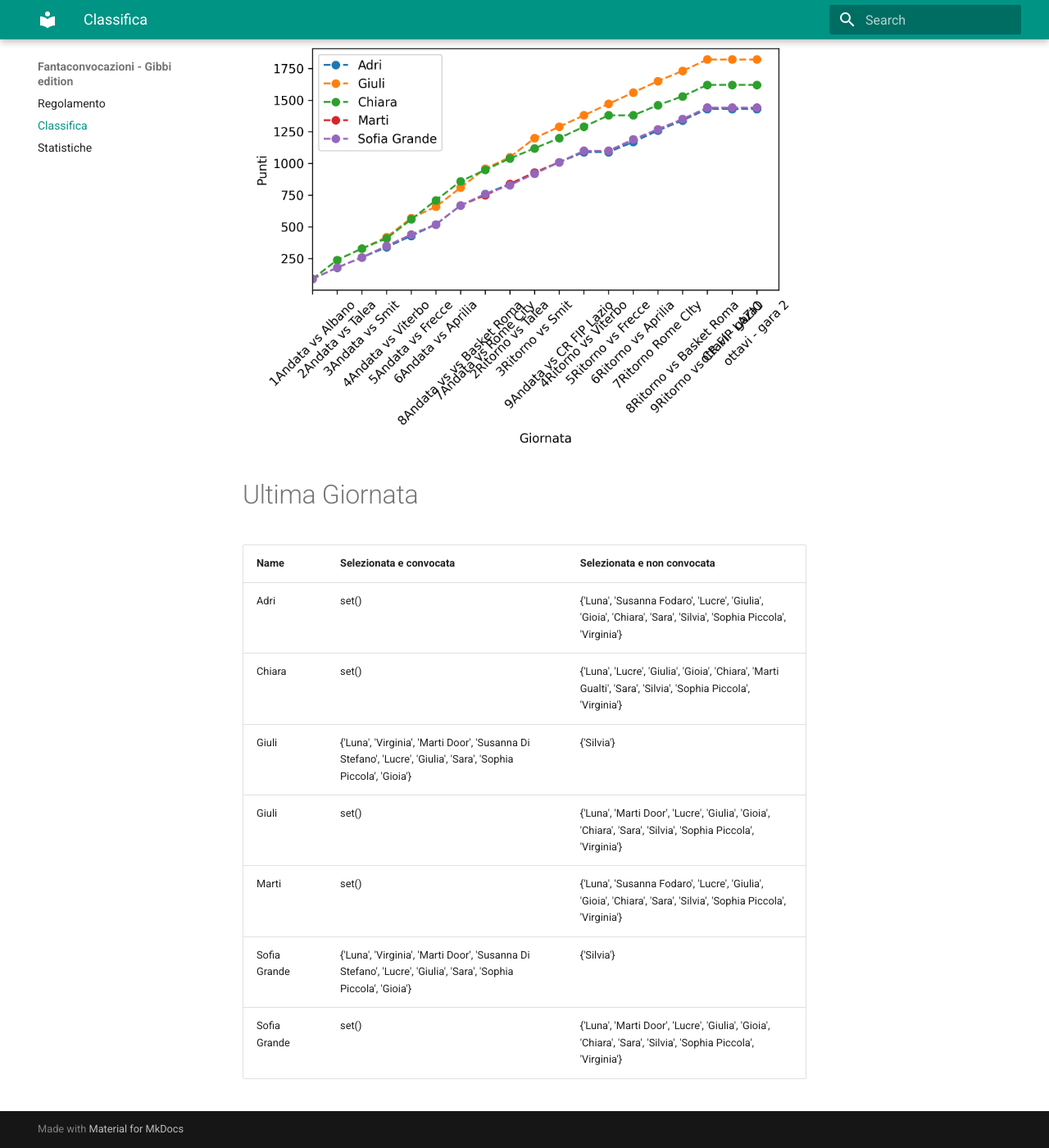
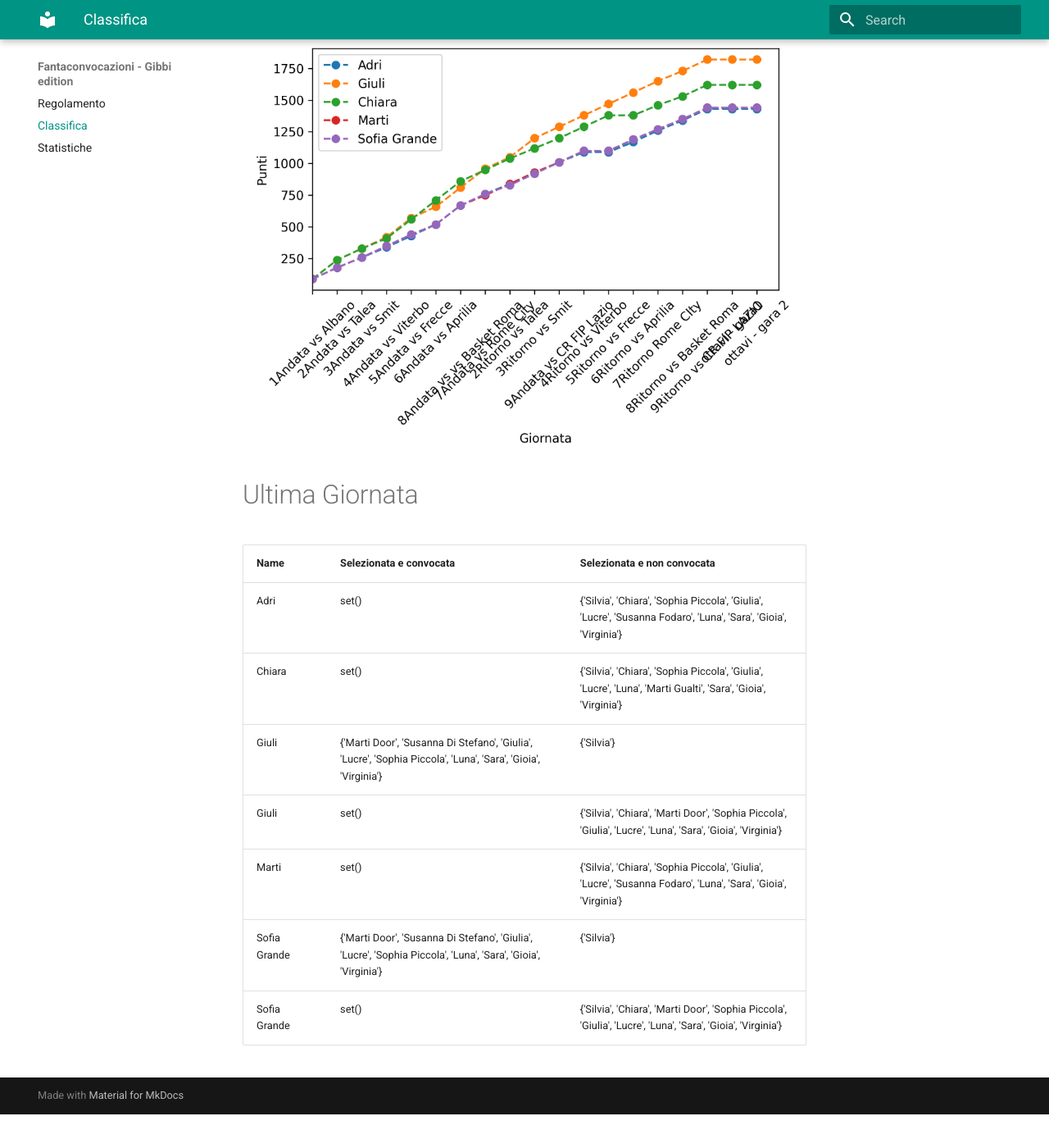
Before and after one commit to martinig94/fantagibbi, an MkDocs documentation site: the page built from docs/Classifica.md, in a window 1280 px wide and 1400 px high, scrolled down 565 px. Shown: the whole window at 82% size. Built offline with MkDocs 1.6.1 and Material for MkDocs 9.7.7, drawn with Linux system fonts in a browser that asks for light colours; after the commit the page ends 1924 px from its top, so only the background shows below that.

Commit message:
Auto-update from main.py

```diff
--- a/docs/Classifica.md
+++ b/docs/Classifica.md
@@ -18,11 +18,11 @@
 <!-- START_TABLE CORRECT -->
 | Name         | Selezionata e convocata                                                                                        | Selezionata e non convocata                                                                                      |
 |:-------------|:---------------------------------------------------------------------------------------------------------------|:-----------------------------------------------------------------------------------------------------------------|
-| Adri         | set()                                                                                                          | {'Luna', 'Susanna Fodaro', 'Lucre', 'Giulia', 'Gioia', 'Chiara', 'Sara', 'Silvia', 'Sophia Piccola', 'Virginia'} |
-| Chiara       | set()                                                                                                          | {'Luna', 'Lucre', 'Giulia', 'Gioia', 'Chiara', 'Marti Gualti', 'Sara', 'Silvia', 'Sophia Piccola', 'Virginia'}   |
-| Giuli        | {'Luna', 'Virginia', 'Marti Door', 'Susanna Di Stefano', 'Lucre', 'Giulia', 'Sara', 'Sophia Piccola', 'Gioia'} | {'Silvia'}                                                                                                       |
-| Giuli        | set()                                                                                                          | {'Luna', 'Marti Door', 'Lucre', 'Giulia', 'Gioia', 'Chiara', 'Sara', 'Silvia', 'Sophia Piccola', 'Virginia'}     |
-| Marti        | set()                                                                                                          | {'Luna', 'Susanna Fodaro', 'Lucre', 'Giulia', 'Gioia', 'Chiara', 'Sara', 'Silvia', 'Sophia Piccola', 'Virginia'} |
-| Sofia Grande | {'Luna', 'Virginia', 'Marti Door', 'Susanna Di Stefano', 'Lucre', 'Giulia', 'Sara', 'Sophia Piccola', 'Gioia'} | {'Silvia'}                                                                                                       |
-| Sofia Grande | set()                                                                                                          | {'Luna', 'Marti Door', 'Lucre', 'Giulia', 'Gioia', 'Chiara', 'Sara', 'Silvia', 'Sophia Piccola', 'Virginia'}     |
+| Adri         | set()                                                                                                          | {'Silvia', 'Chiara', 'Sophia Piccola', 'Giulia', 'Lucre', 'Susanna Fodaro', 'Luna', 'Sara', 'Gioia', 'Virginia'} |
+| Chiara       | set()                                                                                                          | {'Silvia', 'Chiara', 'Sophia Piccola', 'Giulia', 'Lucre', 'Luna', 'Marti Gualti', 'Sara', 'Gioia', 'Virginia'}   |
+| Giuli        | {'Marti Door', 'Susanna Di Stefano', 'Giulia', 'Lucre', 'Sophia Piccola', 'Luna', 'Sara', 'Gioia', 'Virginia'} | {'Silvia'}                                                                                                       |
+| Giuli        | set()                                                                                                          | {'Silvia', 'Chiara', 'Marti Door', 'Sophia Piccola', 'Giulia', 'Lucre', 'Luna', 'Sara', 'Gioia', 'Virginia'}     |
+| Marti        | set()                                                                                                          | {'Silvia', 'Chiara', 'Sophia Piccola', 'Giulia', 'Lucre', 'Susanna Fodaro', 'Luna', 'Sara', 'Gioia', 'Virginia'} |
+| Sofia Grande | {'Marti Door', 'Susanna Di Stefano', 'Giulia', 'Lucre', 'Sophia Piccola', 'Luna', 'Sara', 'Gioia', 'Virginia'} | {'Silvia'}                                                                                                       |
+| Sofia Grande | set()                                                                                                          | {'Silvia', 'Chiara', 'Marti Door', 'Sophia Piccola', 'Giulia', 'Lucre', 'Luna', 'Sara', 'Gioia', 'Virginia'}     |
 <!-- END_TABLE CORRECT -->
```
